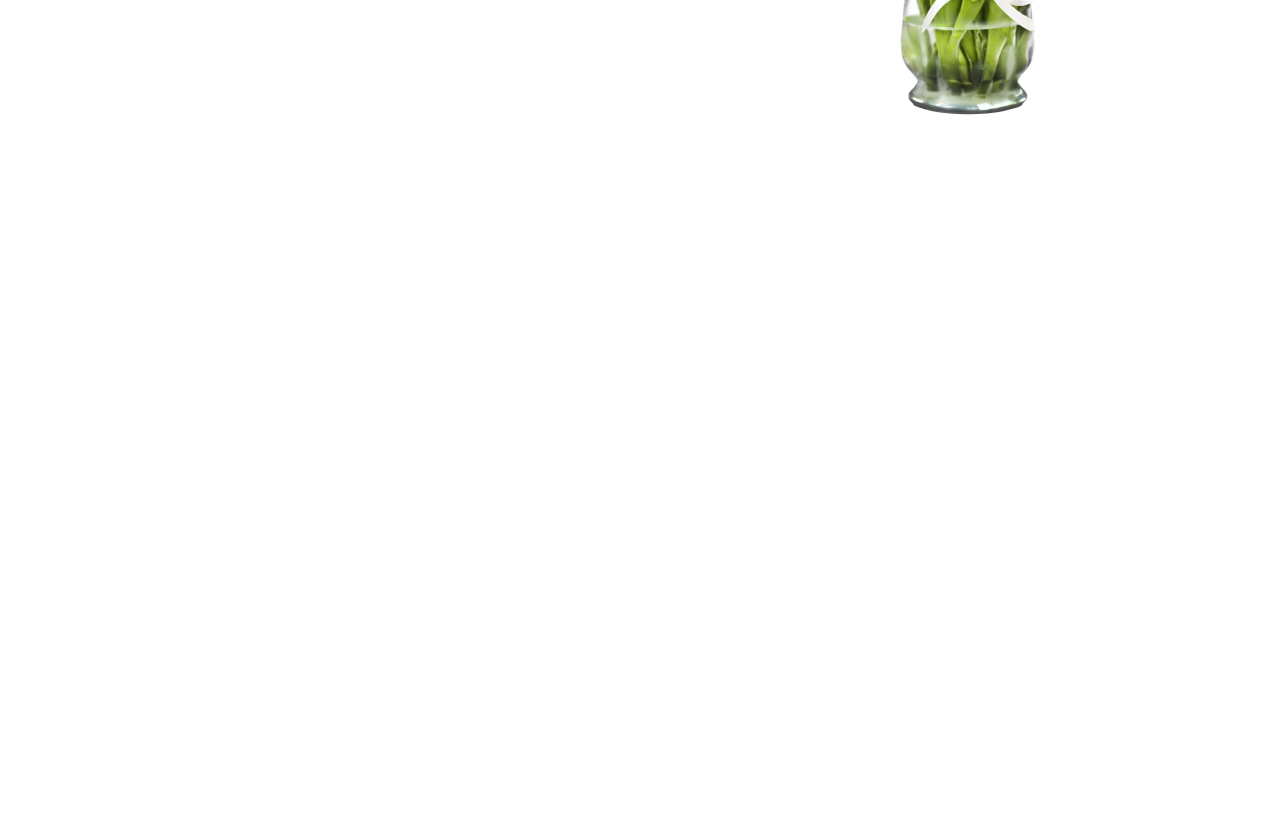
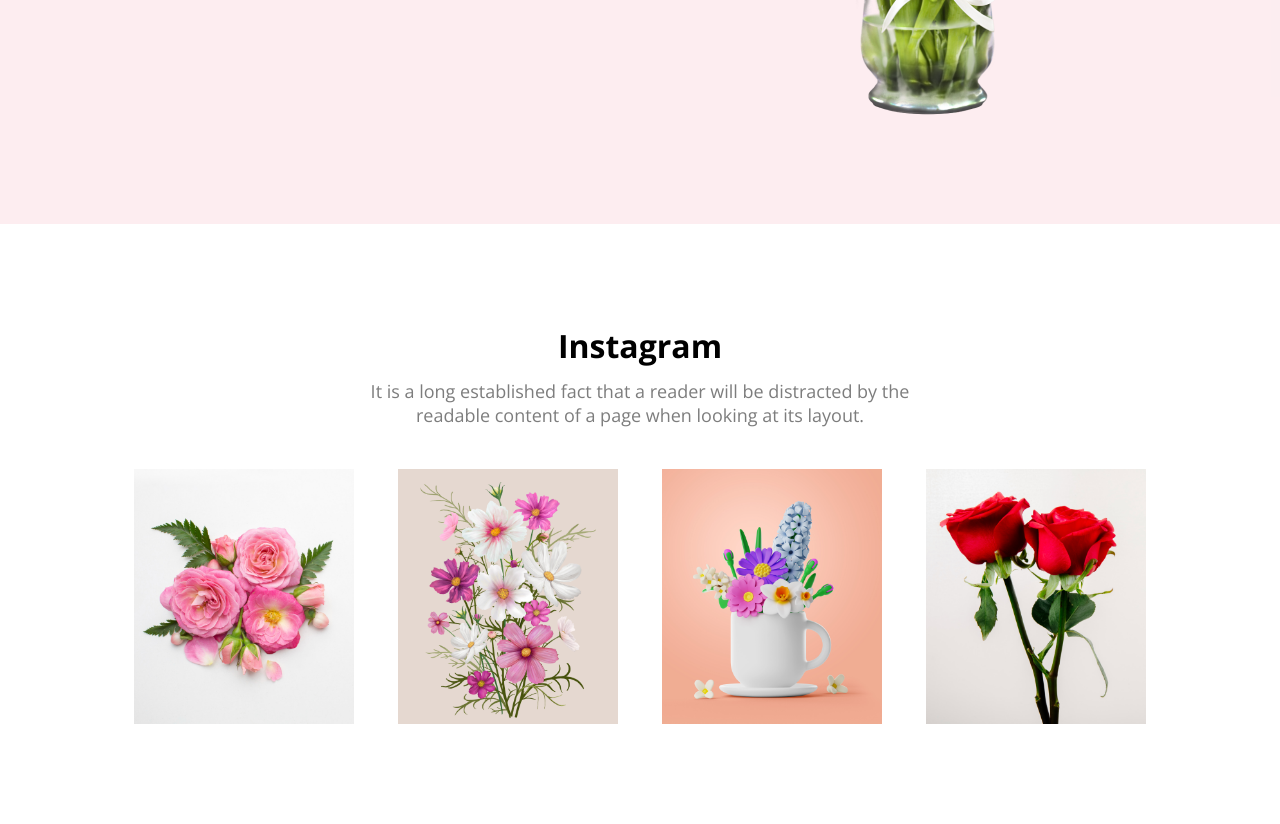
Before and after one commit to hmdmasudsarder/myfirst-assignment, a plain HTML site: page index.html in a window 1280 px wide. Shown: the part 1174-1998 px from the top of the page. Before the commit the page ends 1398 px from the top, so only its background shows below. Drawn offline with nearby package versions, Linux system fonts and the light colour scheme.

Commit message:
show section compilit

```diff
--- a/index.html
+++ b/index.html
@@ -34,9 +34,22 @@
                 <h1 class="offer-title">Hot Deal ! Sale Up To 25% <span class="text-peraimary">Off</span></h1>
                 <p class="offer-description">It is a long established fact that a reader will be distracted by the
                     readable content of a page when looking at its layout.</p>
-                    <button class="peraimary-btn">Sign Up</button>
+                <button class="peraimary-btn">Sign Up</button>
             </div>
             <img class="offer-img" src="images/pngwing 8.png" alt="">
+        </div>
+        <div class="show-section">
+            <div class="instagram-section">
+                <h1 class="instagram-title">Instagram</h1>
+                <p class="instagram-description">It is a long established fact that a reader will be distracted by the
+                    readable content of a page when looking at its layout.</p>
+                <div class="offer-card">
+                    <img src="./images/Flower 01.png" alt="">
+                    <img src="./images/Rectangle 4.png" alt="">
+                    <img src="./images/Rectangle 5.png" alt="">
+                    <img src="./images/Rectangle 6.png" alt="">
+                </div>
+            </div>
         </div>
     </main>
     <footer>
--- a/style/style.css
+++ b/style/style.css
@@ -5,18 +5,21 @@
     font-family: 'Lato', sans-serif;
     font-family: 'Open Sans', sans-serif;
 }
+
 .peraimary-btn {
     padding: 10px;
     border: 0;
     border-radius: 8px;
     background: #E55473
 }
-.text-peraimary{
+
+.text-peraimary {
     color: #E55473
 }
+
 /* header style start  */
 .header-section {
-    background: rgba(229, 84, 115, 0.10);
+    background: rgba(228, 80, 112, 0.1);
     height: 750px;
     display: flex;
     align-items: center;
@@ -31,12 +34,14 @@
 .header-one {
     width: 708px;
 }
-.title-header{
+
+.title-header {
     color: #272727;
     font-size: 60px;
     font-weight: 800;
 }
-.header-description{
+
+.header-description {
     padding: 20px 0;
 }
 
@@ -44,18 +49,56 @@
 /* header style end  */
 
 /* section style Start  */
-.section-two{
+.section-two {
+    background: rgba(228, 80, 112, 0.1);
     padding-top: 128px;
     padding-bottom: 100px;
     display: flex;
     align-items: center;
     justify-content: space-evenly;
 }
-.offer-section-one{
+
+.section-two img {
+    margin-right: 86px;
+}
+
+.offer-section-one {
     text-align: center;
     width: 480px;
+    margin-left: 50px;
 }
-.offer-description{
+
+.offer-description {
     padding: 20px 0;
 }
+
+/* show section style start  */
+.show-section{
+    padding: 100px;
+    max-width: 1140px;
+}
+.instagram-title {
+    text-align: center;
+}
+
+.instagram-description {
+    color: rgba(39, 39, 39, 0.60);
+    margin: 0 auto;
+    font-size: 18px;
+    text-align: center;
+    width: 594px;
+    padding: 12px;
+}
+.offer-card{
+    padding-top: 30px;
+    display: flex;
+    gap: 10px;
+    align-items: center;
+    justify-content: space-evenly;
+}
+.offer-card img{
+    width: 220px;
+}
+
+/* show section style end  */
 /* section style End  */
```
